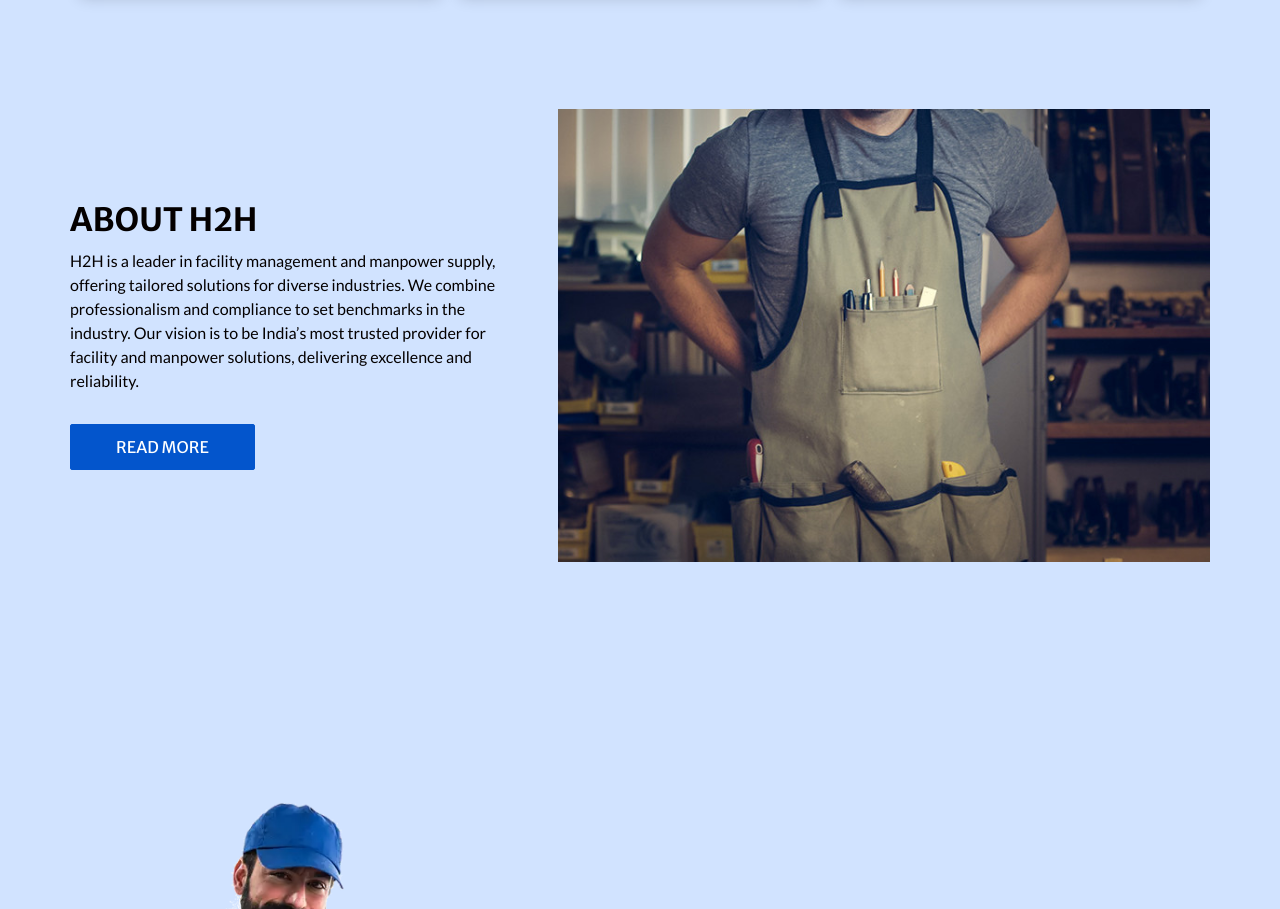
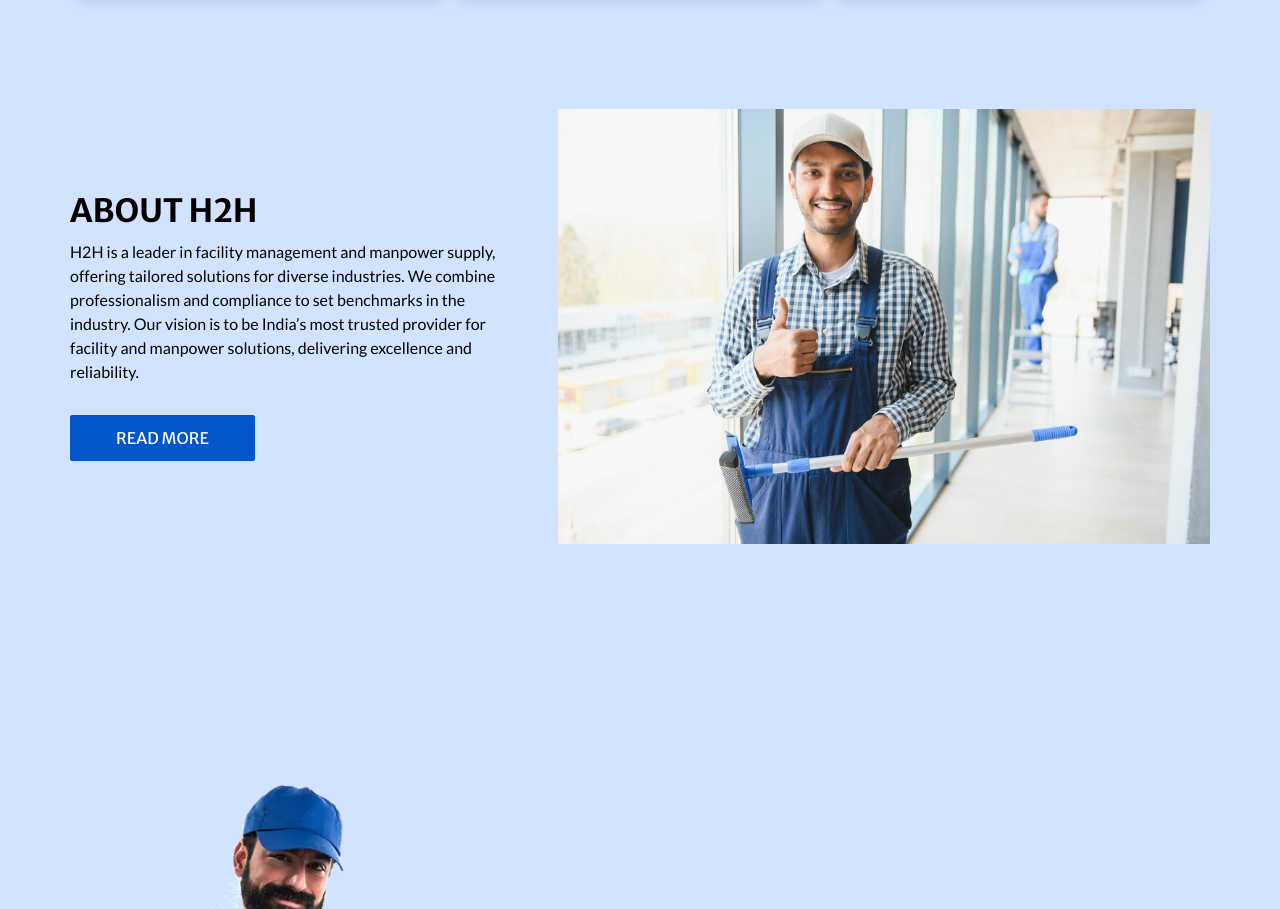
Before and after one commit to AlbatrossC/h2h-testing, a plain HTML site: page index.html in a window 1280 px wide. Shown: the part 1037-1946 px from the top of the page. Drawn offline with nearby package versions, Linux system fonts and the light colour scheme.

Commit message:
Update index.html

```diff
--- a/index.html
+++ b/index.html
@@ -286,7 +286,7 @@
                     </div>
                     <div class="col-lg-7 col-md-6">
                         <div class="img-box">
-                            <img src="images/about-img.jpg" alt="About H2H Facilities - Facility Management and Manpower Supply">
+                            <img src="man.jpg" alt="About H2H Facilities - Facility Management and Manpower Supply">
                         </div>
                     </div>
                 </div>
```
